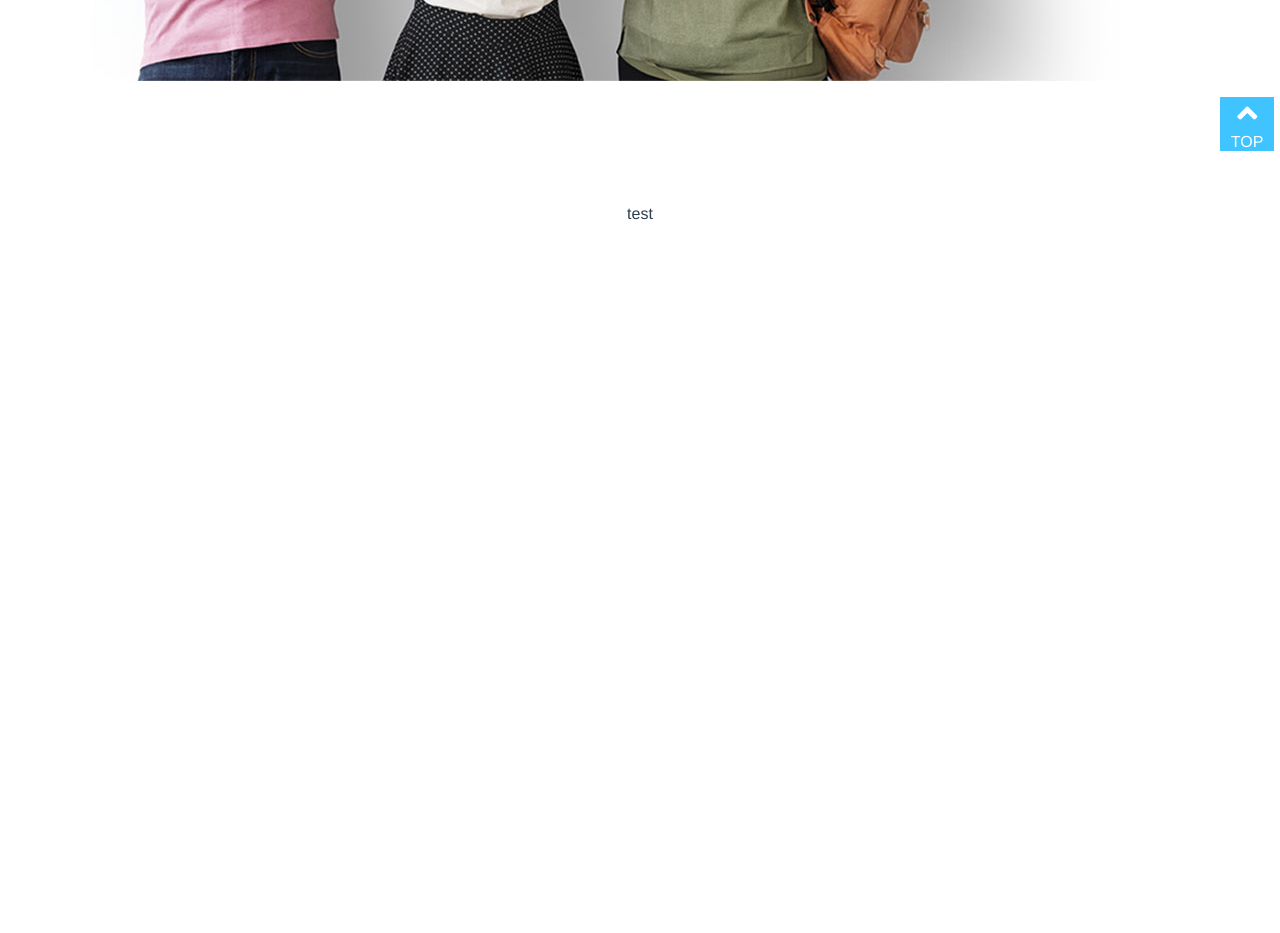
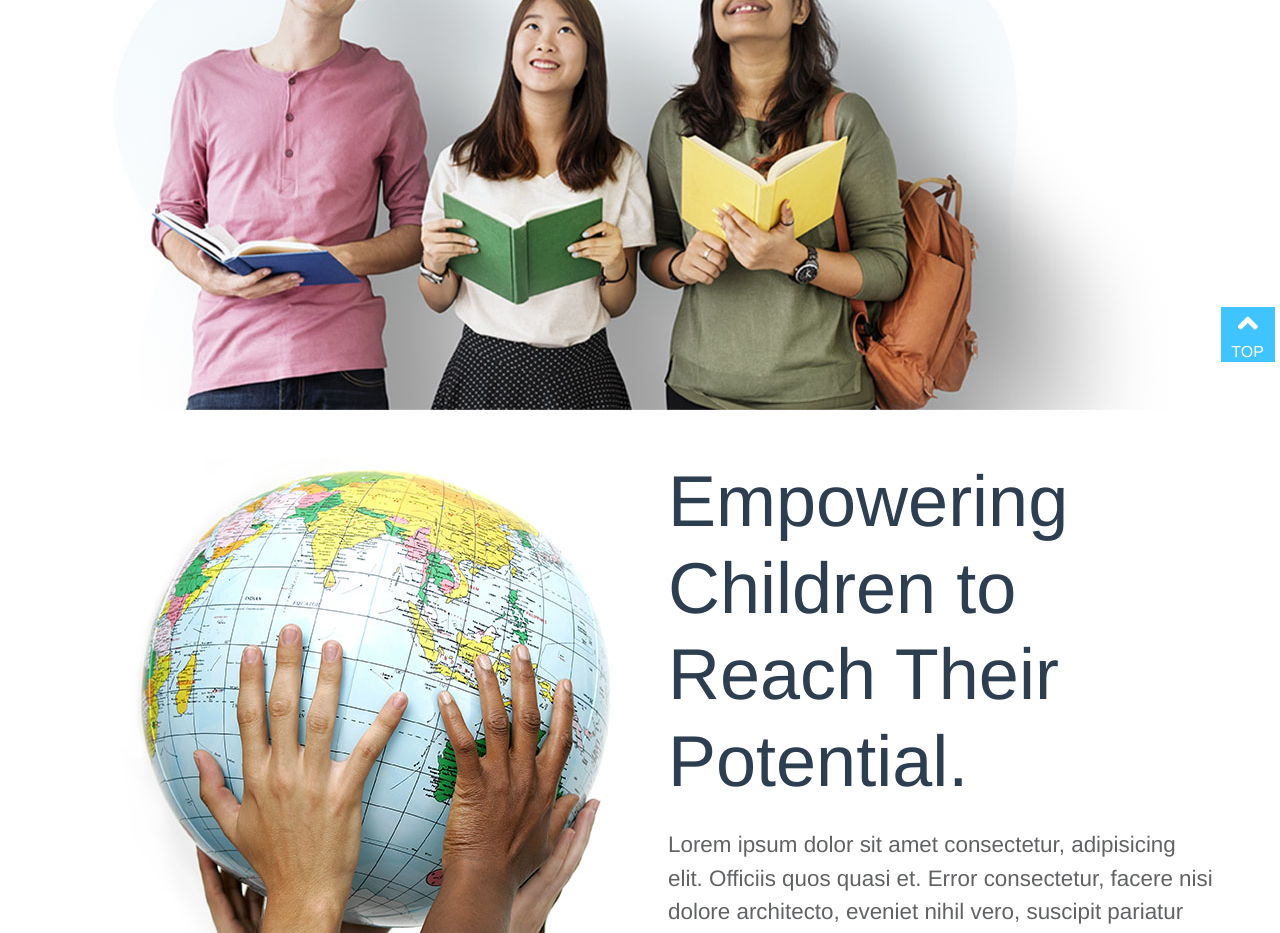
Before and after one commit to bePIRRO/proj-html-vuejs, a Vue app: page / in a window 1280 px wide. Shown: the part 2300-3233 px from the top of the page. Before the commit the page ends 2526 px from the top, so only its background shows below. Built offline with nearby package versions, Linux system fonts and the light colour scheme.

Commit message:
end 2nd section

```diff
--- a/src/App.vue
+++ b/src/App.vue
@@ -36,6 +36,5 @@ export default {
   -moz-osx-font-smoothing: grayscale;
   text-align: center;
   color: #2c3e50;
-  max-width: 100vw;
 }
 </style>
--- a/src/assets/scss/_generics.scss
+++ b/src/assets/scss/_generics.scss
@@ -1,5 +1,5 @@
 $link-color: #40c4ff;
-
+$p-color: #606264;
 .btn {
   padding: 10px 20px;
 
@@ -21,3 +21,22 @@ $link-color: #40c4ff;
 a {
   text-decoration: none;
 }
+
+.button-container {
+  position: relative;
+}
+
+.datas {
+  display: inline-block;
+  color: $link-color;
+  font-size: 2rem;
+
+  h2 {
+    font-weight: 900;
+    font-size: 2em;
+  }
+}
+
+main p {
+  color: $p-color;
+}
--- a/src/components/Main.vue
+++ b/src/components/Main.vue
@@ -1,25 +1,53 @@
 <template>
-  <main class="m-5">
-    <div v-for="card in cards" :key="card" class="card-container mx-3">
+  <!-- print cards -->
+  <main class="m-5 me-0">
+    <div v-for="card in cards" :key="card" class="card-container mx-4 mb-5">
       <Card :card="card" />
     </div>
 
-    <div class="text-start">
-      <div class="">
-        <h1>The Trusted Name for In-Home Tutoring</h1>
+    <!-- main article -->
+    <section class="text-start mx-5 button-container">
+      <div class="mt-5">
+        <h1>The Trusted Name</h1>
+        <h1>for In-Home Tutoring</h1>
+        <p>
+          Lorem ipsum dolor sit amet consectetur adipisicing elit. Officia
+          tenetur aliquam dolorum atque, necessitatibus reprehenderit illo sint,
+          beatae ab assumenda praesentium consectetur nemo vitae. Ipsum porro
+          aut unde illum facilis.
+        </p>
+        <a href="#">LEARN MORE</a>
       </div>
-      <p>
-        Lorem ipsum dolor sit amet consectetur adipisicing elit. Officia tenetur
-        aliquam dolorum atque, necessitatibus reprehenderit illo sint, beatae ab
-        assumenda praesentium consectetur nemo vitae. Ipsum porro aut unde illum
-        facilis.
-      </p>
-      <a href="#">LEARN MORE</a>
-      <figure>
-        <img src="../assets/img/h5-img-1.jpg" alt="" />
-      </figure>
+      <img src="../assets/img/h5-img-1.jpg" alt="" />
       <TopButton />
-    </div>
+    </section>
+
+    <!-- world datas -->
+    <section class="text-start m-5">
+      <div class="row me-1 button-container">
+        <div class="col-6">
+          <img src="../assets/img/h1-img-8.jpg" alt="" />
+        </div>
+        <div class="col-6">
+          <h1 class="mb-3">Empowering Children to Reach Their Potential.</h1>
+          <p class="my-4">
+            Lorem ipsum dolor sit amet consectetur, adipisicing elit. Officiis
+            quos quasi et. Error consectetur, facere nisi dolore architecto,
+            eveniet nihil vero, suscipit pariatur ipsam animi amet quaerat quas
+            eligendi fugit.
+          </p>
+          <div class="col-6 datas mt-4">
+            <h2>168</h2>
+            User Stories
+          </div>
+          <div class="col-6 datas mt-4">
+            <h2>347</h2>
+            Events
+          </div>
+        </div>
+        <TopButton />
+      </div>
+    </section>
   </main>
 </template>
 
@@ -73,11 +101,19 @@ export default {
 };
 </script>
 
-<style scoped>
+<style scoped lang="scss">
 @import "../assets/scss/_generics.scss";
 @import "../assets/scss/_card.scss";
 a {
   color: #40c4ff;
   font-weight: 600;
 }
+
+p {
+  font-size: 1.4em;
+}
+
+h1 {
+  font-size: 4.5em;
+}
 </style>
--- a/src/components/TopButton.vue
+++ b/src/components/TopButton.vue
@@ -20,7 +20,8 @@ div {
   background-color: $link-color;
   color: #fff;
   width: 54px;
-  position: relative;
+  position: absolute;
   left: 99%;
+  top: 90%;
 }
 </style>
```
